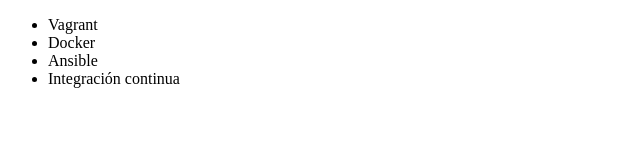
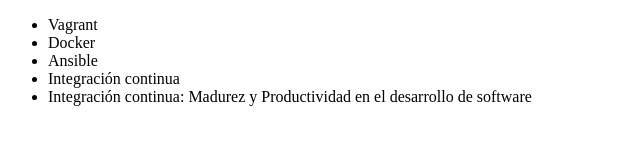
Before and after one commit to icebrandx/alura-git, a plain HTML site: page index.html in a window 1280 px wide. Shown: the whole page, without its empty margins (0-640 px from the left). Drawn offline with Linux system fonts and the light colour scheme.

Commit message:
Renomabrando curso de integracion continua

```diff
--- a/index.html
+++ b/index.html
@@ -10,6 +10,7 @@
          <li> Docker </li>
          <li> Ansible </li>
          <li> Integración continua </li>
+         <li> Integración continua: Madurez y Productividad en el desarrollo de software</li>
      </ul>
 </body>
 </html>
```
